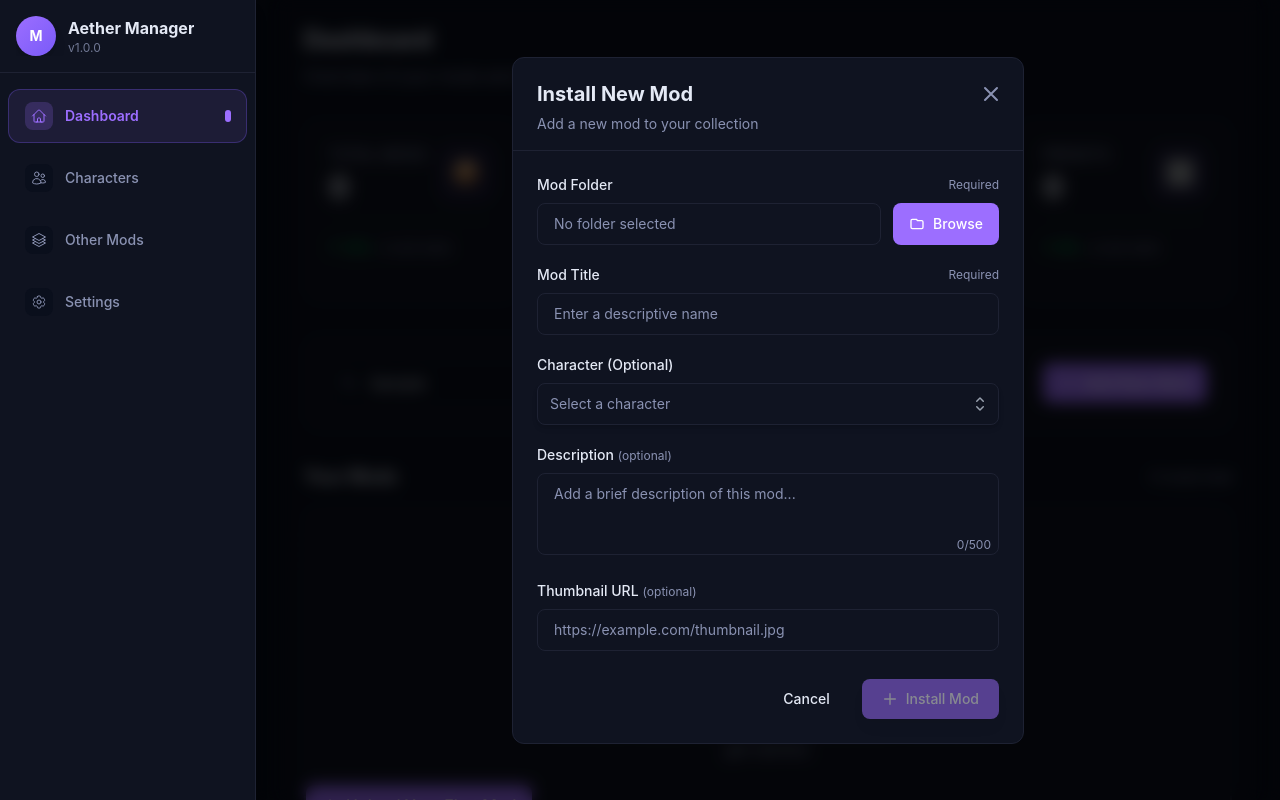
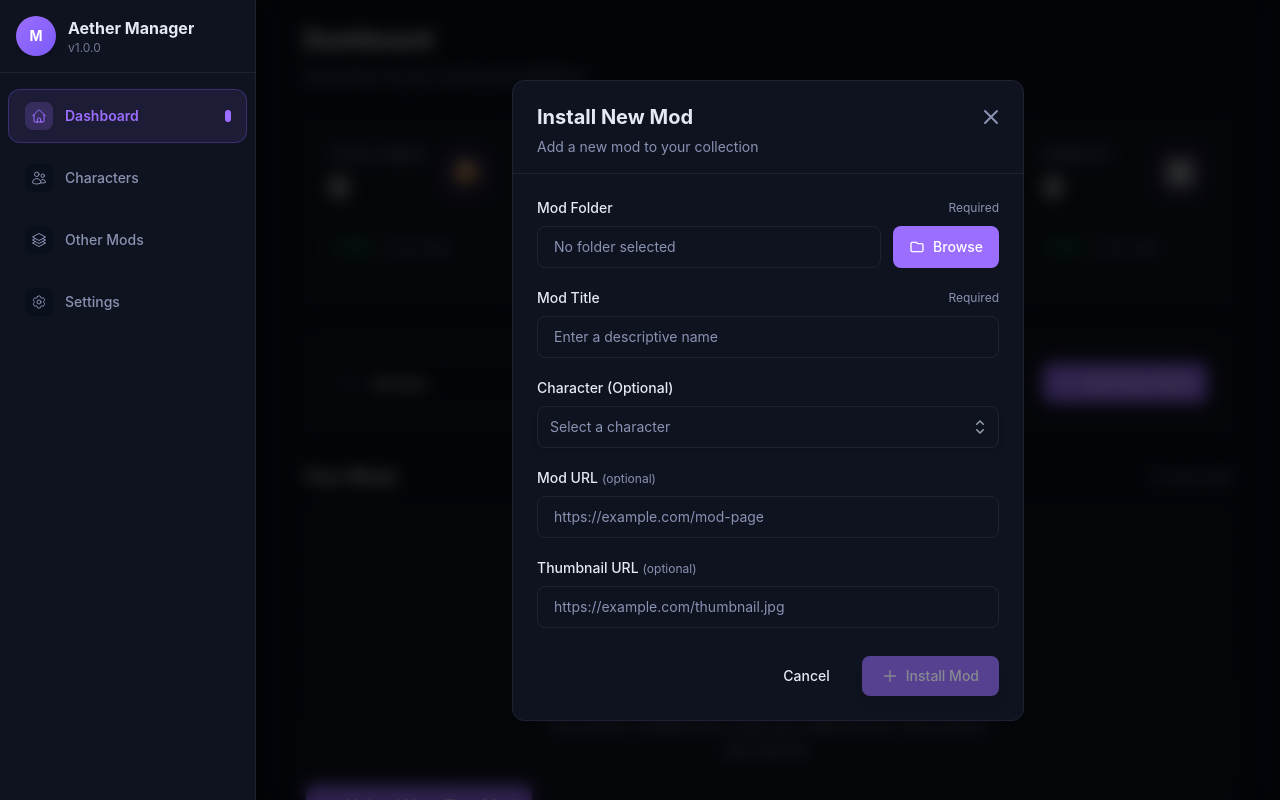
Before and after one commit to RynxPro/aether-manager, a React (Vite) app: page / in a window 1280 px wide. Both pictures are taken after typing "Sample" into the empty fields and a click on the button "Add New Mod". Built offline with nearby package versions, Linux system fonts and the light colour scheme.

Commit message:
updated discription to url

```diff
--- a/src/components/ModInstallDialog.tsx
+++ b/src/components/ModInstallDialog.tsx
@@ -330,11 +330,12 @@ const ModInstallDialog: React.FC<ModInstallDialogProps> = ({
           {/* Description */}
           <div>
             <label className="block text-sm font-medium text-[var(--moon-text)] mb-2">
-              Description
+              Mod URL
               <span className="text-[var(--moon-muted)] text-xs font-normal ml-1">(optional)</span>
             </label>
             <div className="relative">
-              <textarea
+              <input
+                type="url"
                 value={formData.description}
                 onChange={(e) =>
                   setFormData((prev) => ({
@@ -342,14 +343,10 @@ const ModInstallDialog: React.FC<ModInstallDialogProps> = ({
                     description: e.target.value,
                   }))
                 }
-                placeholder="Add a brief description of this mod..."
+                placeholder="https://example.com/mod-page"
                 disabled={loading}
-                rows={3}
-                className="w-full px-4 py-2.5 bg-[var(--moon-surface-elevated)] border border-[var(--moon-border)] rounded-lg text-[var(--moon-text)] placeholder-[var(--moon-muted)] text-sm focus:outline-none focus:ring-2 focus:ring-[var(--moon-accent)] focus:border-transparent transition-all disabled:opacity-60 disabled:cursor-not-allowed resize-none"
+                className="w-full px-4 py-2.5 bg-[var(--moon-surface-elevated)] border border-[var(--moon-border)] rounded-lg text-[var(--moon-text)] placeholder-[var(--moon-muted)] text-sm focus:outline-none focus:ring-2 focus:ring-[var(--moon-accent)] focus:border-transparent transition-all disabled:opacity-60 disabled:cursor-not-allowed"
               />
-              <div className="absolute bottom-2 right-2 text-xs text-[var(--moon-muted)]">
-                {formData.description.length}/500
-              </div>
             </div>
           </div>
 
--- a/src/pages/ModDetailsPage.tsx
+++ b/src/pages/ModDetailsPage.tsx
@@ -260,22 +260,33 @@ const ModDetailsPage: React.FC<ModDetailsPageProps> = ({ modId, onBack }) => {
             </div>
           )}
 
-          {/* Description */}
+          {/* Mod URL */}
           <div>
             <label className="block text-sm font-medium text-[var(--moon-text)] mb-2">
-              Description
+              Mod URL
             </label>
             {isEditing ? (
-              <textarea
+              <input
+                type="url"
                 value={formData.description}
                 onChange={handleInputChange("description")}
-                rows={4}
-                placeholder="Enter mod description..."
-                className="w-full px-3 py-2 bg-[var(--moon-surface)] border border-[var(--moon-border)] rounded-lg text-[var(--moon-text)] placeholder-[var(--moon-muted)] focus:outline-none focus:ring-2 focus:ring-[var(--moon-glow-violet)] focus:border-transparent resize-none"
+                placeholder="https://example.com/mod-page"
+                className="w-full px-3 py-2 bg-[var(--moon-surface)] border border-[var(--moon-border)] rounded-lg text-[var(--moon-text)] placeholder-[var(--moon-muted)] focus:outline-none focus:ring-2 focus:ring-[var(--moon-glow-violet)] focus:border-transparent"
               />
             ) : (
-              <div className="px-3 py-2 bg-[var(--moon-surface)] border border-[var(--moon-border)] rounded-lg text-[var(--moon-text)] min-h-[100px]">
-                {mod.description || "No description provided"}
+              <div className="px-3 py-2 bg-[var(--moon-surface)] border border-[var(--moon-border)] rounded-lg text-[var(--moon-text)]">
+                {mod.description ? (
+                  <a
+                    href={mod.description}
+                    target="_blank"
+                    rel="noopener noreferrer"
+                    className="text-[var(--moon-accent)] hover:underline break-all"
+                  >
+                    {mod.description}
+                  </a>
+                ) : (
+                  <span className="text-[var(--moon-muted)]">No URL provided</span>
+                )}
               </div>
             )}
           </div>
```
